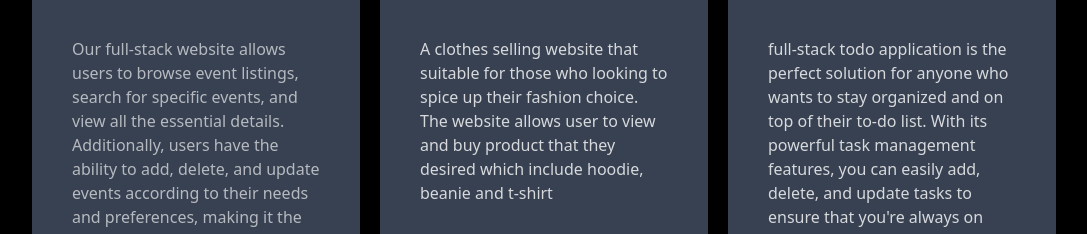
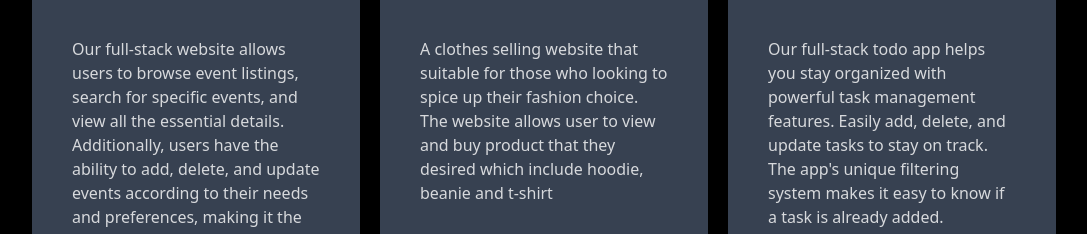
Before and after one commit to LeonAlvarezz/Portfolio, a plain HTML site: page build/index.html in a window 1280 px wide. Shown: the part 1291-1525 px from the top of the page, without its empty margins (96-1183 px from the left). Drawn offline with Linux system fonts and the light colour scheme.

Commit message:
Tweak Text Design

```diff
--- a/build/index.html
+++ b/build/index.html
@@ -49,13 +49,13 @@
       <section id="portfolio" class="w-4/5 m-auto text-white">
         <h1 class="text-3xl mt-5 font-bold">Portfolio</h1>
         <div class="flex basis-2 flex-col gap-5 xl:flex-row ">
-          <div class="mt-10 p-10 bg-gray-700  xl:w-1/2 h-50">
+          <div class="mt-10 p-10 bg-gray-700  xl:w-1/2">
             <div class="h-80 grid place-content-center">
                 <img class="animate-appear" src="./img/sea-game-logo.png" width="200px" height="200px"></img>
             </div>
             <h1 class="text-2xl">Event Website</h1>
-            <div class="opacity-80 mt-10 h-72">
-            <p  class="opacity-80 mt-10">Our full-stack website allows users to browse event listings, search for specific events, and view all the essential details. Additionally,
+            <div class="opacity-80 mt-10 h-44 mb-10">
+            <p>Our full-stack website allows users to browse event listings, search for specific events, and view all the essential details. Additionally,
                 users have the ability to add, delete, and update events according to their needs and preferences, making it the ultimate tool for managing
                 and discovering events.</p>
             </div>
@@ -64,12 +64,12 @@
                 <a href="https://github.com/LeonAlvarezz/Event_Website_Laravel"><i class="fa-brands fa-github fa-fade text-3xl mt-4"></i></a>
             </div>
           </div>
-          <div class="mt-10 p-10 bg-gray-700 xl:w-1/2 h-50">
+          <div class="mt-10 p-10 bg-gray-700 xl:w-1/2">
             <div class="h-80 grid place-content-center">
                 <img class="animate-appear" src="./img/enigmatic.png" ></img>
             </div>
             <h1 class="text-2xl">Enigmatic</h1>
-            <div class="opacity-80 mt-10 h-72">
+            <div class="opacity-80 mt-10 h-44 mb-10">
             <p>A clothes selling website that suitable for those who looking to spice up their fashion choice. The website allows user to view and buy product that they desired which include hoodie, beanie and t-shirt </p>
             </div>
             <h2 class="text-xl">Technology Used: Html, CSS, JavaScript</h2>
@@ -78,15 +78,14 @@
                 <a href="https://leonalvarezz.github.io/Enigmatic/"><i class="fa-solid fa-code fa-fade text-3xl mt-4"></i></a>
             </div>
           </div>
-          <div class="mt-10 p-10 bg-gray-700 xl:w-1/2 xl:h-90">
+          <div class="mt-10 p-10 bg-gray-700 xl:w-1/2">
             <div class="h-80 grid place-content-center">
                 <img class="animate-appear" src="./img/tasks.png" width="300px" height="300px" ></img>
             </div>
             <h1 class="text-2xl">Todo List</h1>
-            <div class="opacity-80 mt-10 xl:h-72 ">
-                <p>full-stack todo application is the perfect solution for anyone who wants to stay organized and on top of their to-do list. With its powerful task management features, you can easily add, delete, and update tasks to ensure that you're always on track. What's more, our app features a unique filtering system that makes it easy to know whether or not you've already added a specific task. As you type, the app automatically filters out any tasks that match the text you've entered, so
-                    you can focus on adding only new tasks. And with its user-friendly interface, our app is easy to use
-                    no matter where you are or what you're doing.
+            <div class="opacity-80 mt-10 h-44 mb-10">
+                <p>Our full-stack todo app helps you stay organized with powerful task management features. Easily add, delete,
+                  and update tasks to stay on track. The app's unique filtering system makes it easy to know if a task is already added.
                </p>
             </div>
             <h2 class="text-xl">Technology Used: React, NextJS, Firebase</h2>
```
Also changed, not shown: build/css/output.css.
